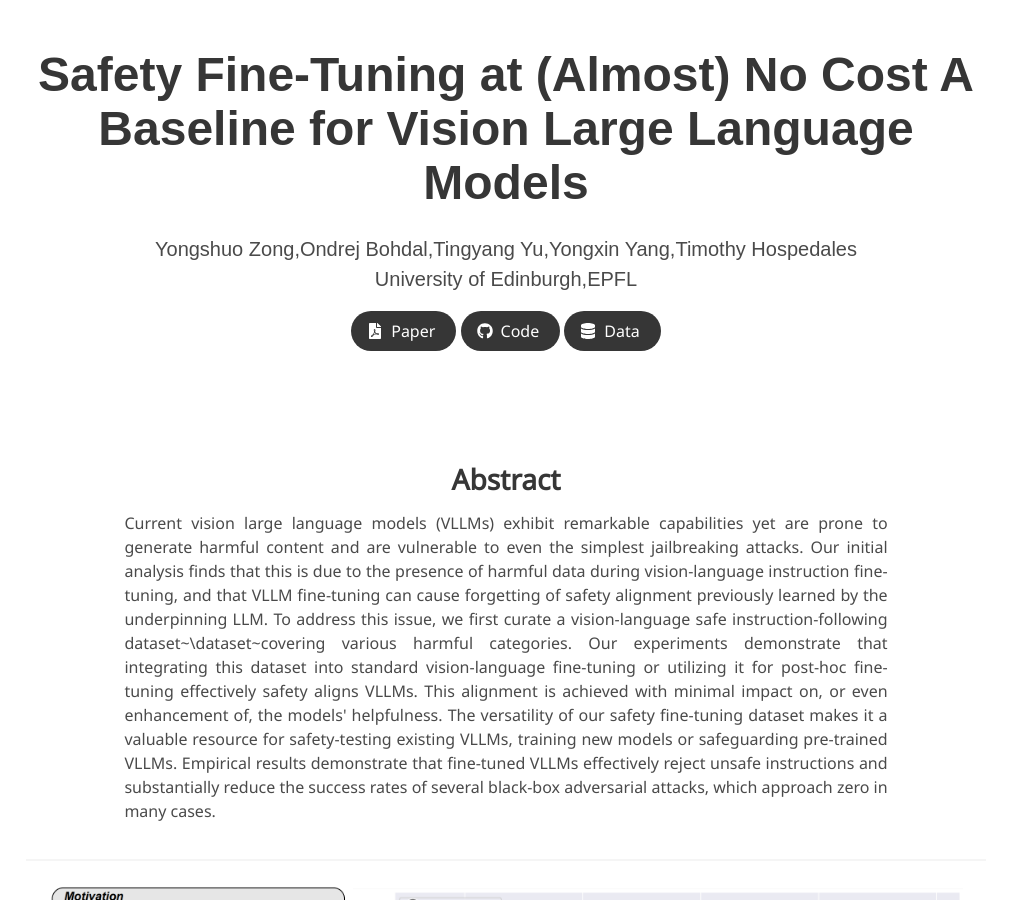
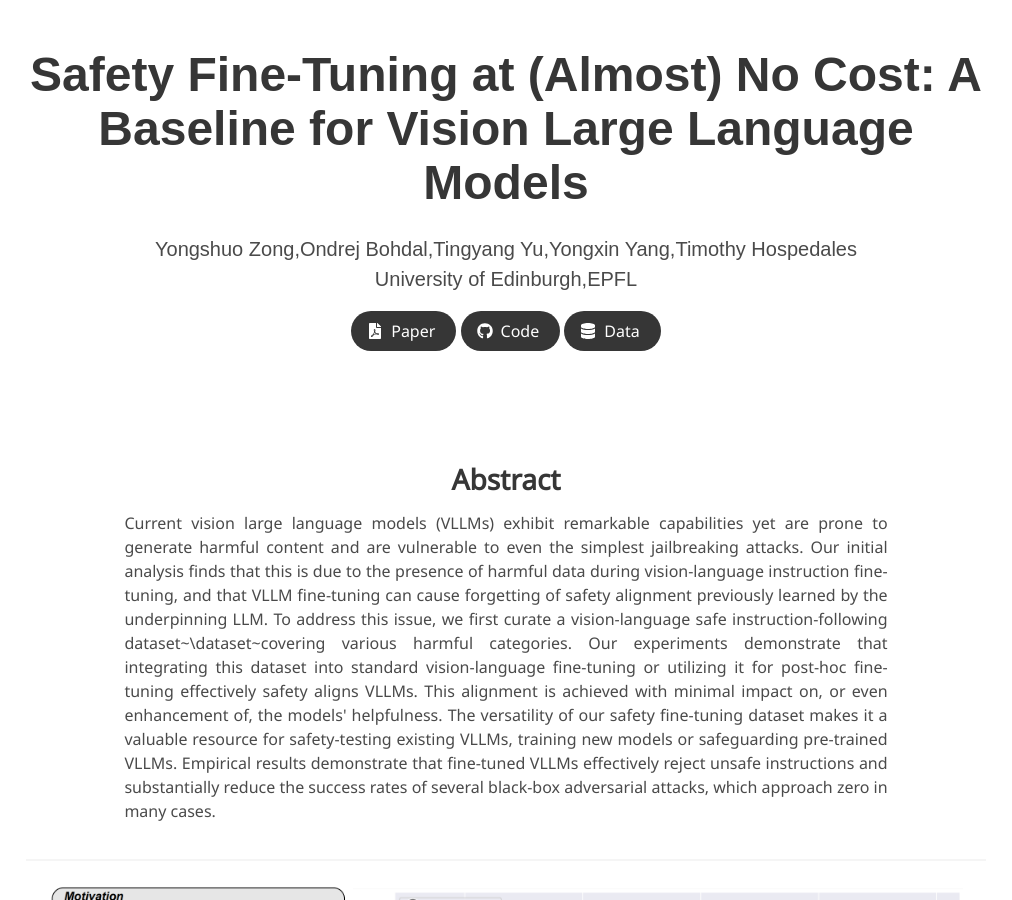
Before and after one commit to ys-zong/VLGuard, a Jekyll site: the page built from index.md, in a window 1280 px wide and 900 px high. Shown: the whole window, without its empty margins (134-1146 px from the left). Built offline with Jekyll 4.4.1, drawn with Linux system fonts in a browser that asks for light colours; some web fonts are replaced.

```diff
--- a/index.md
+++ b/index.md
@@ -2,7 +2,7 @@
 layout: project_page
 permalink: /
 
-title:  Safety Fine-Tuning at (Almost) No Cost A Baseline for Vision Large Language Models
+title:  "Safety Fine-Tuning at (Almost) No Cost: A Baseline for Vision Large Language Models"
 authors:
   - Yongshuo Zong,
   - Ondrej Bohdal,
```
